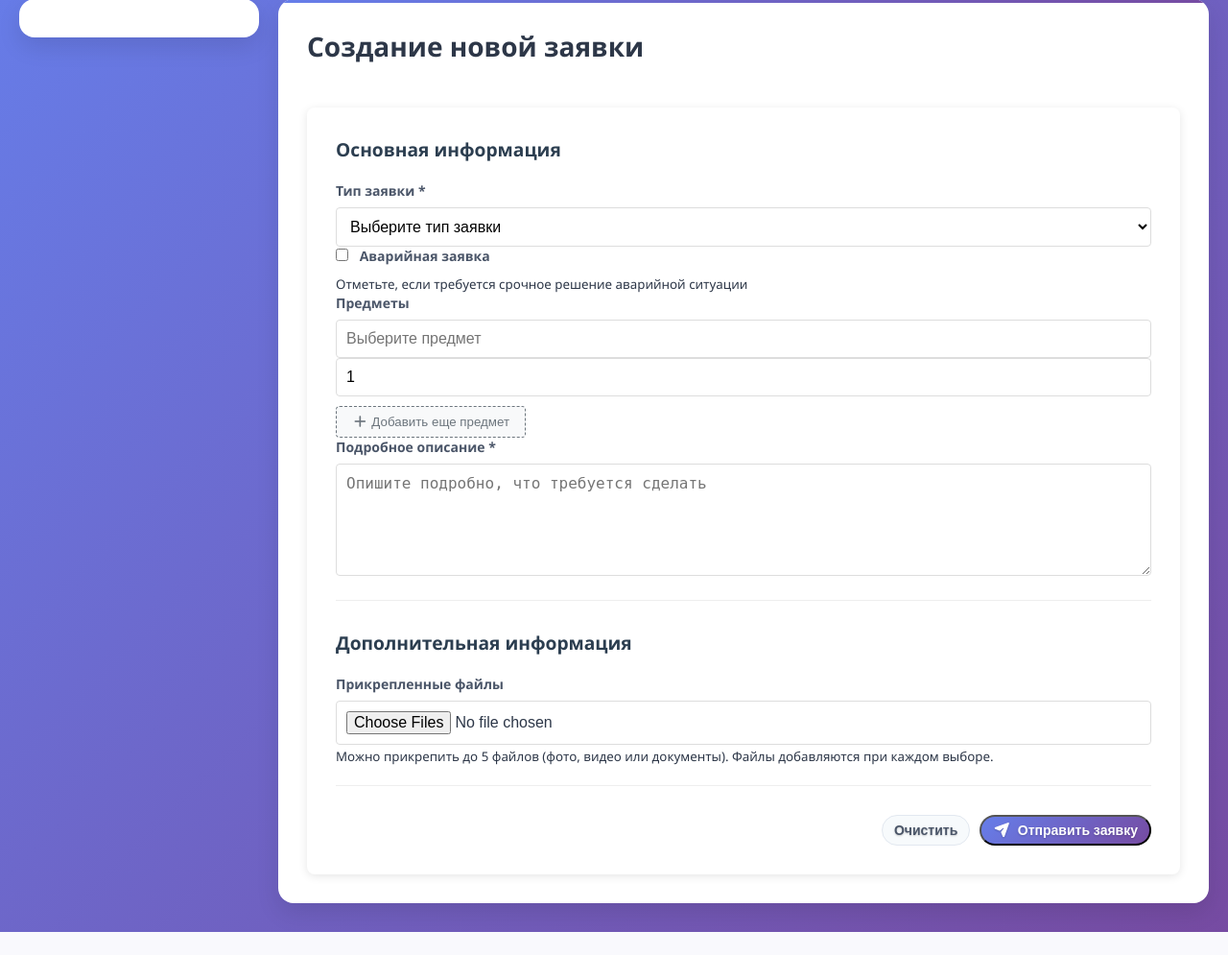
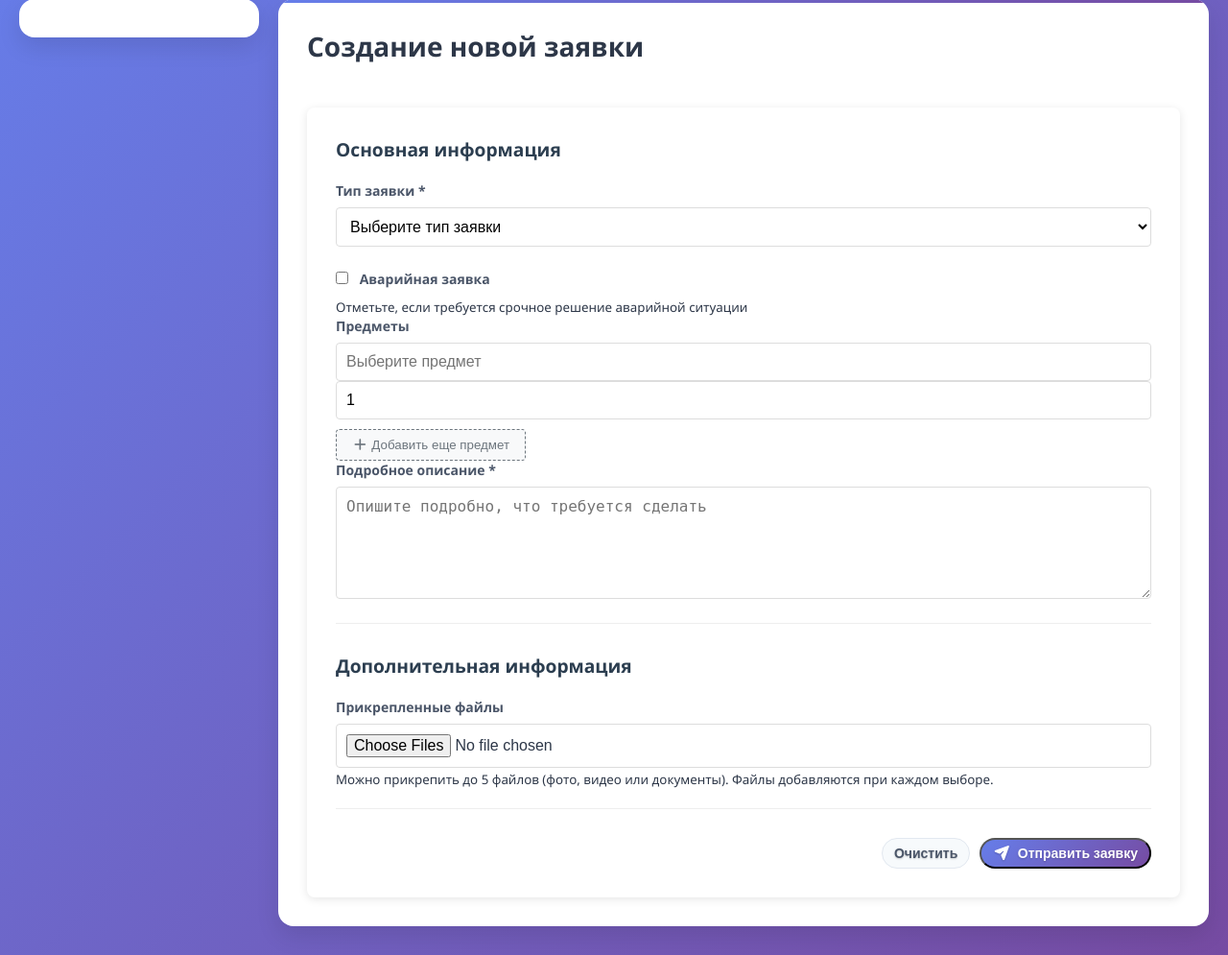
Before and after one commit to asamarka-625/ApplicationSystem, a FastAPI app: template web_app/templates/create.html in a window 1280 px wide. Shown: the part 95-1090 px from the top of the page at 96% size. Before the commit the page ends 1066 px from the top, so only its background shows below. Run offline with FastAPI, Linux system fonts and the light colour scheme; the template is opened without the code that fills it, so the values that code supplies are empty; parts of the project's set-up code (start-up, migrations or seed data) failed here and were passed over.

Commit message:
fix margin

```diff
--- a/web_app/src/static/css/detail.css
+++ b/web_app/src/static/css/detail.css
@@ -23,6 +23,7 @@
     border-collapse: collapse;
     margin-bottom: 30px;
     box-shadow: 0 0 10px rgba(0,0,0,0.1);
+    margin-top: 1rem;
 }
 
 .details-table th {
--- a/web_app/templates/create.html
+++ b/web_app/templates/create.html
@@ -17,7 +17,7 @@
 				</select>
 			</div>
 
-            <div class="form-group hidden-section" id="emergencyGroup">
+            <div class="form-group hidden-section" id="emergencyGroup" style="margin-top: 1.5rem;">
                 <label class="checkbox-label">
                     <input type="checkbox" id="isEmergency" name="isEmergency" style="width: auto; margin-right: 0.5rem;">
                     <span class="checkmark"></span>
```
